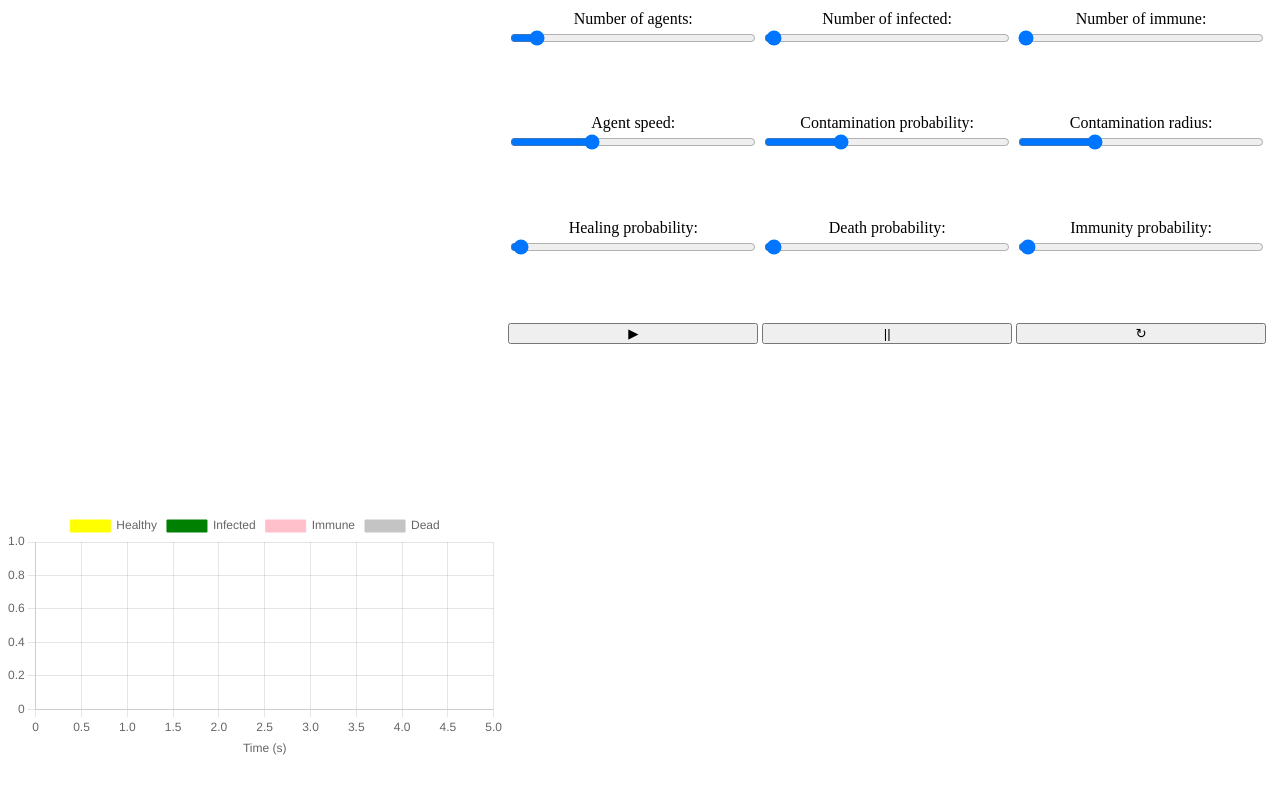
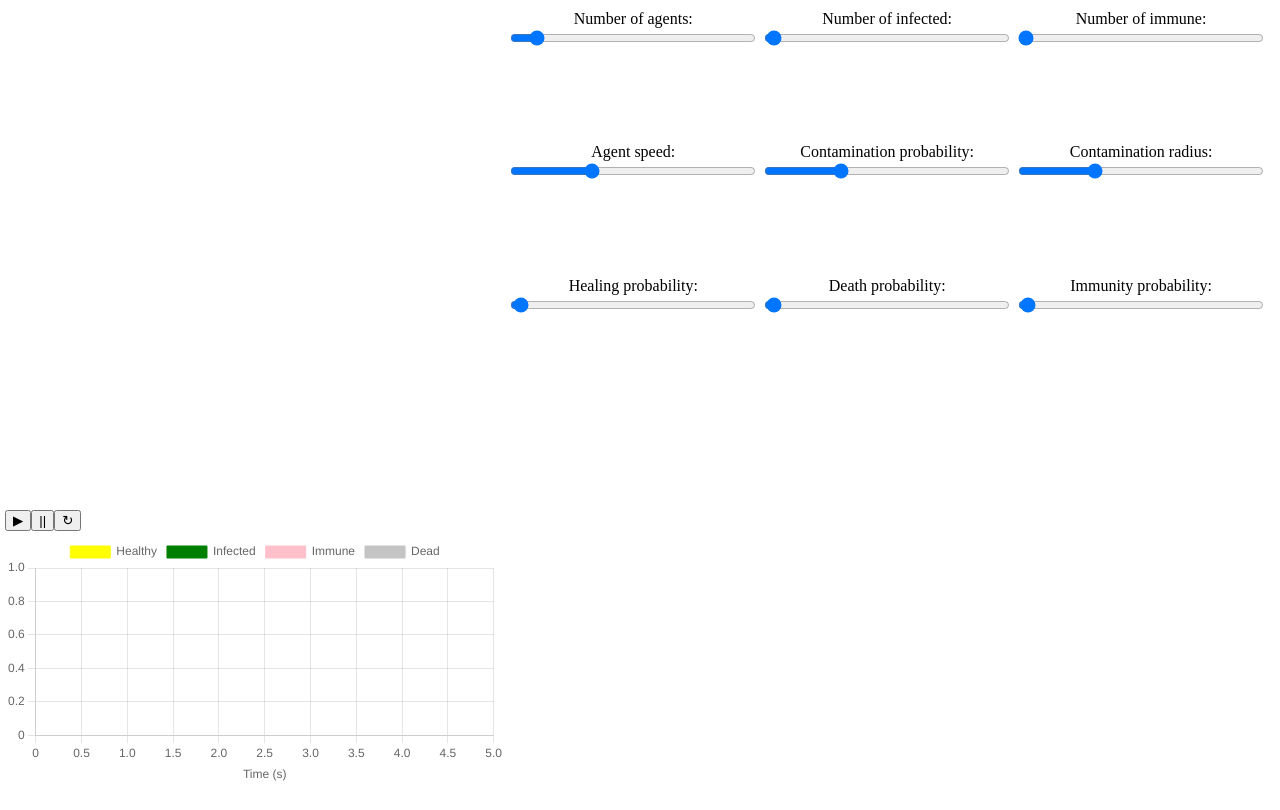
Before and after one commit to AColonnaDistria/EpidemySimulatorWASM, a website built with Vite: page index.html in a window 1280 px wide. Built offline with nearby package versions, Linux system fonts and the light colour scheme.

```diff
--- a/index.html
+++ b/index.html
@@ -10,6 +10,11 @@
     <body>
         <div id="left_pane">
             <div id="epidemy_container"></div>
+            <div id="time_buttons">
+                <button id="play-button">▶</button>
+                <button id="pause-button">||</button>
+                <button id="restart-button">↻</button>
+            </div>
             <canvas id="chart_container"></canvas>
         </div>
 
@@ -59,18 +64,6 @@
                 <label>Immunity probability: </label>
                 <input class="var-range" id="immunity-probability-range" type="range">
             </div>
-
-            <div class="range-element">
-                <button id="play-button">▶</button>
-            </div>
-
-            <div class="range-element">
-                <button id="pause-button">||</button>
-            </div>
-
-            <div class="range-element">
-                <button id="restart-button">↻</button>
-            </div>
         </div>
     </body>
 </html>
--- a/package.json
+++ b/package.json
@@ -3,9 +3,9 @@
     "chart.js": "^4.5.0",
     "express": "^5.1.0",
     "nodejs": "^0.0.0",
-    "pixi.js": "^8.12.0"
+    "pixi.js": "^8.14.0"
   },
   "devDependencies": {
-    "vite": "^7.1.3"
+    "vite": "^7.1.10"
   }
 }
--- a/public/stylesheet.css
+++ b/public/stylesheet.css
@@ -40,6 +40,12 @@
     grid-template-columns: repeat(3, 1fr);
 }
 
+#time_buttons {
+    display: flex;
+    flex-direction: row;
+    align-items: stretch;
+}
+
 .range-element {
     display: flex;
     flex-direction: column;
```
Also changed, not shown: README.md, 1 other file.
